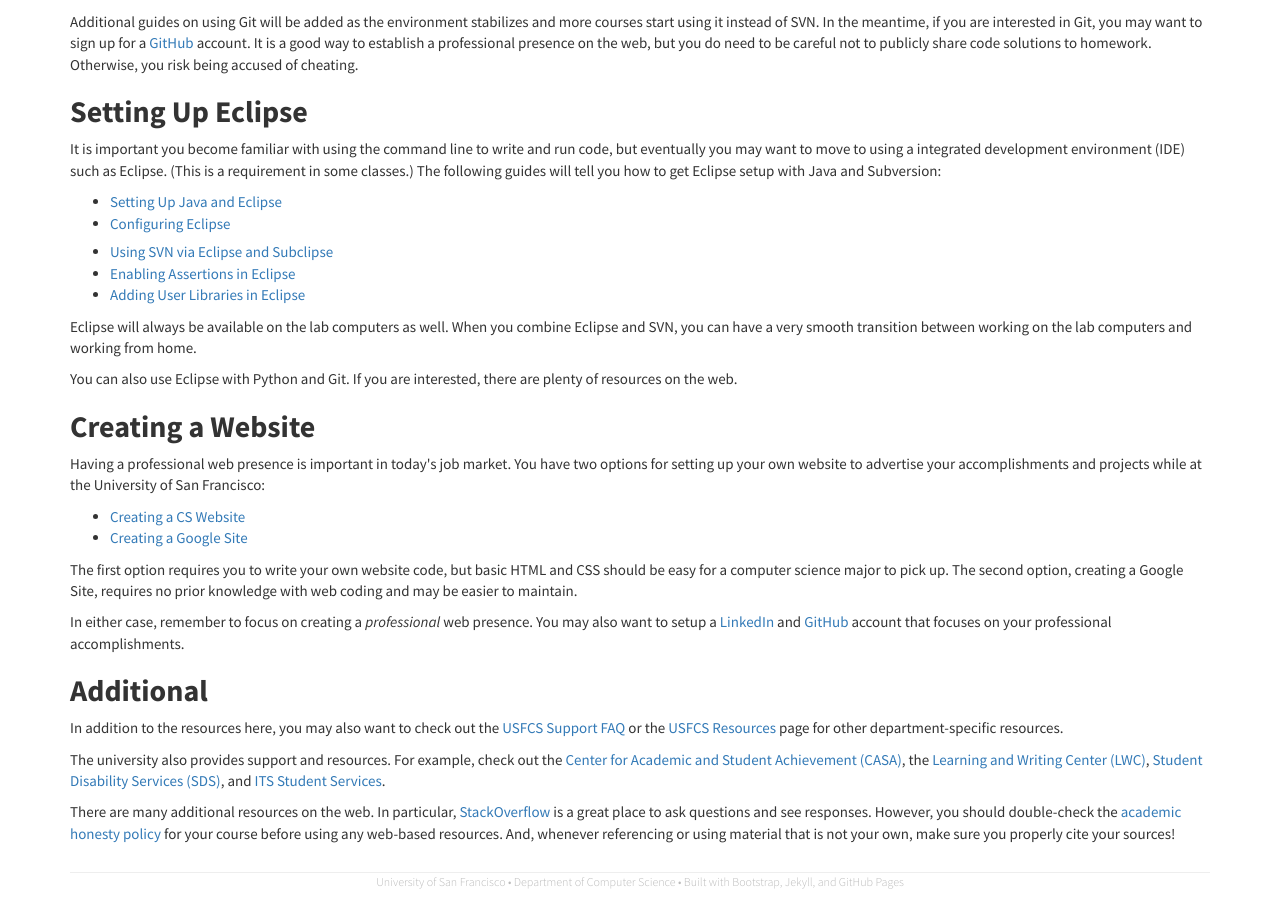
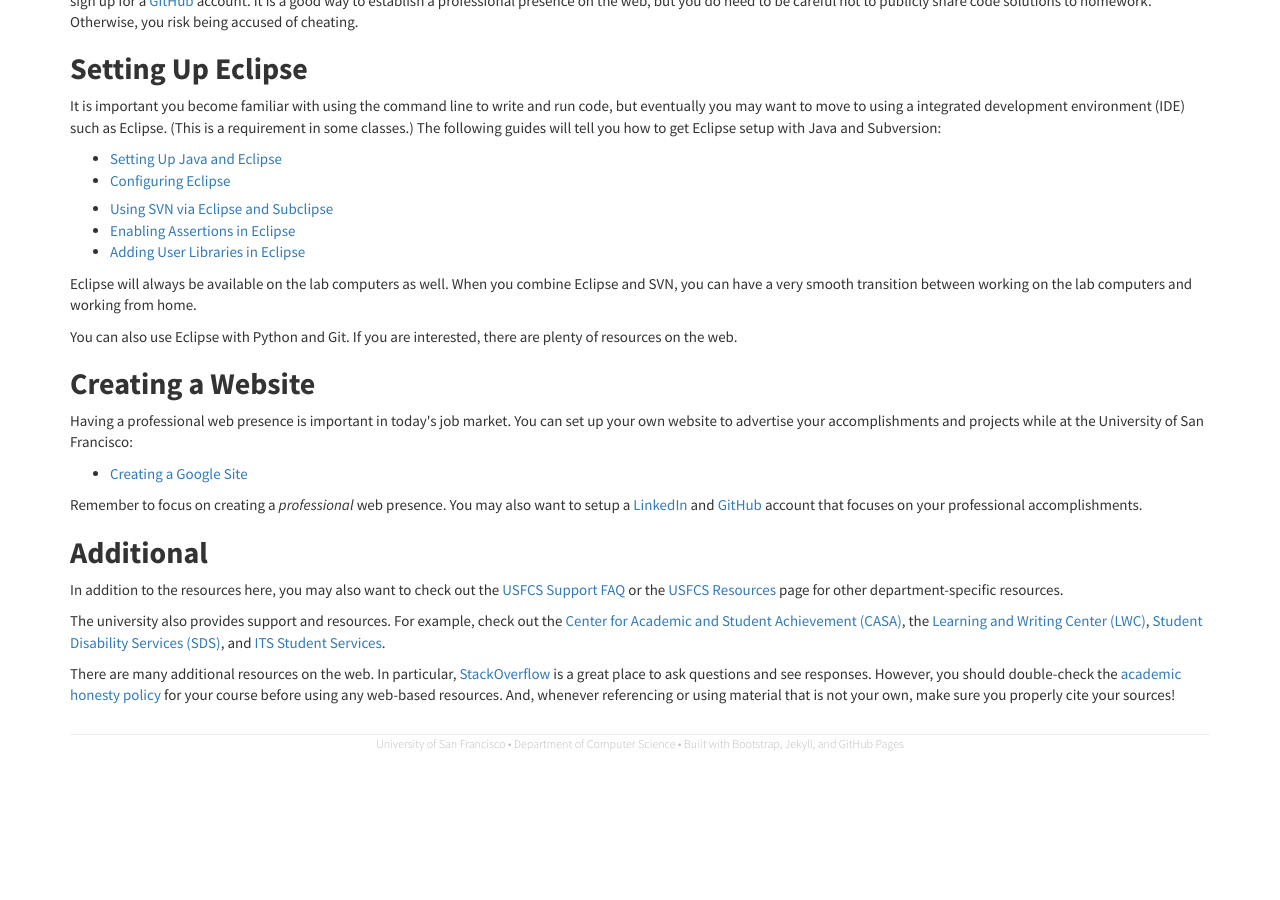
Before and after one commit to CSTutors/CSTutors.github.io, a Jekyll site: the page built from resources/index.html, in a window 1280 px wide and 900 px high, scrolled down 1062 px. Built offline with Jekyll 4.4.1, drawn with Linux system fonts in a browser that asks for light colours; nearby versions of some CDN libraries; after the commit the page ends 1824 px from its top, so only the background shows below that; some of the changed text lies outside the part shown.

Commit message:
Removed outdated information

```diff
--- a/_posts/2013-07-02-about-cs-accounts.html
+++ b/_posts/2013-07-02-about-cs-accounts.html
@@ -29,7 +29,7 @@
 <p>Your initial password will be the <b>LAST</b> six digits of your student ID. Since your student ID is 8 digits, remove the first two digits from your student ID (usually 20) and use the remaining digits as your password. For example, if your student ID is <code>20123456</code>, then your initial password will be <code>123456</code>.</p>
 
 <p>You should change your password after logging in for the first time. You can do this by opening a Terminal window and entering <code>passwd</code> at the command line <em class="muted">(note the spelling)</em>. Follow the prompts to choose a new password.</p>
-
+<!--
 <h2>Troubleshooting</h2>
 
 <p>When you register for a computer science class, a CS account will be automatically created for you. However, if you registered late it is possible an account has not yet been setup.</p>
@@ -52,4 +52,4 @@
 {% assign thumbnail="about-nowhere.png" %}
 {% include thumbnail.html %}
 
-<p>If this is the case, please contact <a href="http://cs.usfca.edu/support.html">CS Support</a> at <a href="mailto:support@cs.usfca.edu">support@cs.usfca.edu</a> to have a CS account setup for you.</p>
+<p>If this is the case, please contact <a href="http://cs.usfca.edu/support.html">CS Support</a> at <a href="mailto:support@cs.usfca.edu">support@cs.usfca.edu</a> to have a CS account setup for you.</p> -->
--- a/resources/index.html
+++ b/resources/index.html
@@ -21,15 +21,13 @@
 <ul>
     <li><a href="{% post_url 2013-07-18-advising-faq %}">Undergraduate Advising FAQ</a></li>
 
-    <li><a href="{% post_url 2013-08-19-graduate-advising-faq %}">Graduate Advising FAQ</a></li>
-
     <li style="margin-top: 1ex;"><a href="{% post_url 2013-07-02-about-cs-accounts %}">About CS Accounts</a></li>
     <li><a href="{% post_url 2013-07-20-email-forwarding %}">Email Forwarding</a></li>
 
     <li style="margin-top: 1ex;"><a href="{% post_url 2013-07-20-getting-help %}">Getting Help</a></li>
 </ul>
 
-<p>You will also find the resources below helpful. You can also <a href="http://www.cs.usfca.edu/basics.html">go to this website</a> for other basic tutorials. If you have any questions, contacting <a href="http://cs.usfca.edu/support.html">CS Support</a> is always a good first step towards getting answers.</p>
+<p>You will also find the resources below helpful. If you have any questions, contacting <a href="mailto:support@cs.usfca.edu">CS Support</a> is always a good first step towards getting answers.</p>
 
 <h2>Working From Home</h2>
 
@@ -81,21 +79,18 @@
 
 <h2>Creating a Website</h2>
 
-<p>Having a professional web presence is important in today's job market. You have two options for setting up your own website to advertise your accomplishments and projects while at the University of San Francisco:</p>
+<p>Having a professional web presence is important in today's job market. You can set up your own website to advertise your accomplishments and projects while at the University of San Francisco:</p>
 
 <ul>
-    <li><a href="{% post_url 2013-08-01-creating-a-cs-website %}">Creating a CS Website</a></li>
     <li><a href="{% post_url 2013-08-01-creating-a-google-site %}">Creating a Google Site</a></li>
 </ul>
 
-<p>The first option requires you to write your own website code, but basic HTML and CSS should be easy for a computer science major to pick up. The second option, creating a Google Site, requires no prior knowledge with web coding and may be easier to maintain.</p>
-
-<p>In either case, remember to focus on creating a <em>professional</em> web presence. You may also want to setup a <a href="http://www.linkedin.com/">LinkedIn</a> and <a href="https://github.com/">GitHub</a> account that focuses on your professional accomplishments.</p>
+<p>Remember to focus on creating a <em>professional</em> web presence. You may also want to setup a <a href="http://www.linkedin.com/">LinkedIn</a> and <a href="https://github.com/">GitHub</a> account that focuses on your professional accomplishments.</p>
 
 <h2>Additional</h2>
 
-<p>In addition to the resources here, you may also want to check out the <a href="http://cs.usfca.edu/support.html">USFCS Support FAQ</a> or the <a href="http://www.cs.usfca.edu/basics.html">USFCS Resources</a> page for other department-specific resources.</p>
+<p>In addition to the resources here, you may also want to check out the <a href="https://myusf.usfca.edu/arts-sciences/computer-science/technical-resources">USFCS Support FAQ</a> or the <a href="http://www.cs.usfca.edu/basics.html">USFCS Resources</a> page for other department-specific resources.</p>
 
 <p>The university also provides support and resources. For example, check out the <a href="http://www.usfca.edu/casa/">Center for Academic and Student Achievement (CASA)</a>, the <a href="http://www.usfca.edu/lwc/">Learning and Writing Center (LWC)</a>, <a href="http://www.usfca.edu/sds/">Student Disability Services (SDS)</a>, and <a href="http://usfca.edu/its/help/students/">ITS Student Services</a>.</p>
 
-<p>There are many additional resources on the web. In particular, <a href="http://stackoverflow.com/questions">StackOverflow</a> is a great place to ask questions and see responses. However, you should double-check the <a href="http://www.usfca.edu/catalog/policies/honor">academic honesty policy</a> for your course before using any web-based resources. And, whenever referencing or using material that is not your own, make sure you properly cite your sources!</p>
+<p>There are many additional resources on the web. In particular, <a href="http://stackoverflow.com/questions">StackOverflow</a> is a great place to ask questions and see responses. However, you should double-check the <a href="https://myusf.usfca.edu/academic-integrity">academic honesty policy</a> for your course before using any web-based resources. And, whenever referencing or using material that is not your own, make sure you properly cite your sources!</p>
```
